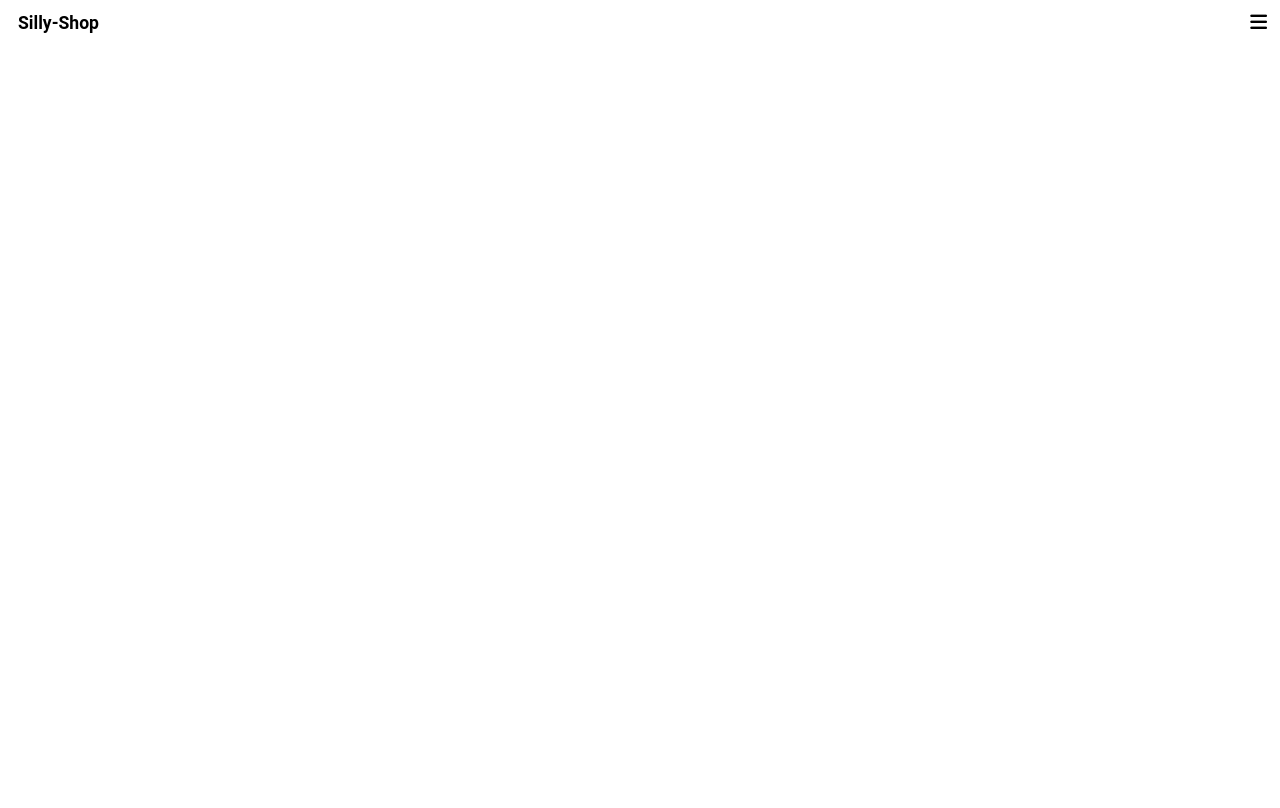
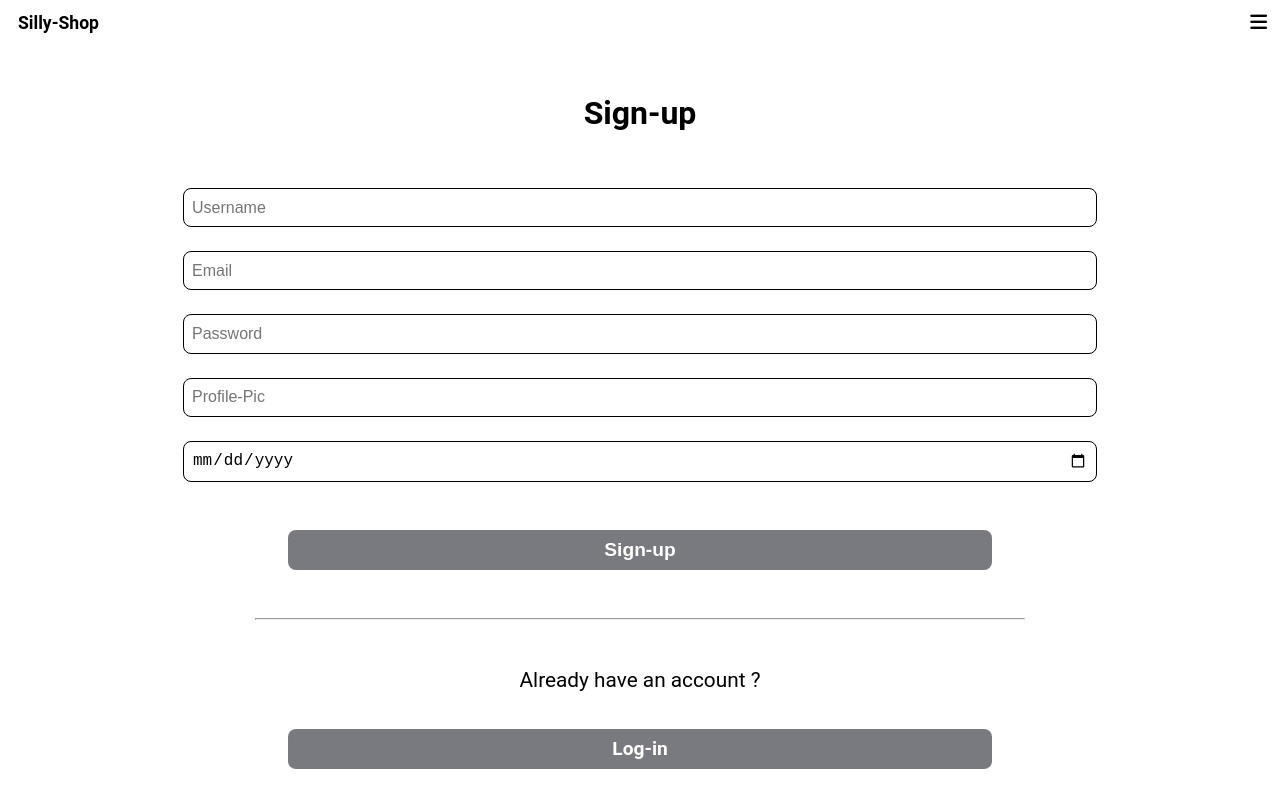
Before and after one commit to Fireaxelottle/Silly-shop-app-frontend, a React (Create React App) app: page /signup in a window 1280 px wide. Before the commit this address had no page. Shown: the top 808 px of the page. Built offline with nearby package versions, Linux system fonts and the light colour scheme.

Commit message:
login signup designed

```diff
--- a/src/App.css
+++ b/src/App.css
@@ -10,7 +10,7 @@ body {
 }
 
 h1 {
-    font-size: 16px;
+    font-size: 2rem;
 }
 
 .hidden {
@@ -24,7 +24,10 @@ a {
 li {
     list-style: none;
 }
-
+input {
+    border: none;
+    outline: none;
+}
 
 /* Loader */
 
@@ -99,3 +102,81 @@ li {
     font-weight: 800;
     font-size: 1rem ;
 }
+
+
+/* LogIn & SignUp */
+
+.registery {
+    display: flex;
+    flex-direction: column;
+    justify-content: center;
+    align-items: center;
+    padding: 3rem 0;
+    gap: 3rem;
+}
+
+.registery .inp {
+    display: flex;
+    flex-direction: column;
+    justify-content: center;
+    align-items: center;
+    width: 100%;
+    gap: 0.5rem;
+}
+
+.registery .inp input {
+    margin: 0.5rem 0;
+    padding: 0.6rem 0.5rem;
+    width: 70%;
+    border-radius: 8px;
+    border: 1.5px solid #000000;
+    font-size: 1rem;
+}
+
+.registery .inp button {
+    width: 55%;
+    height: 2.5rem;
+    background-color: #797980;
+    color: #fff;
+    border: none;
+    border-radius: 8px;
+    font-size:  1.2rem;
+    font-weight: 600;
+    margin-top:  2rem;
+    cursor: pointer;
+}
+
+.registery .sin {
+    display: flex;
+    flex-direction: column;
+    justify-content: center;
+    align-items: center;
+    gap: 0.8rem;
+    width: 100%;
+}
+
+.registery .sin p {
+    font-size: 1.3rem;
+}
+
+.registery .sin a {
+    width: 55%;
+    height: 2.5rem;
+    background-color: #797980;
+    color: #fff;
+    border: none;
+    border-radius: 8px;
+    font-size:  1.2rem;
+    font-weight: 600;
+    cursor: pointer;
+    display: flex;
+    align-items: center;
+    justify-content: center;
+    margin-top: 1.5rem;
+}
+
+.registery hr {
+    width: 60%;
+    height: 0.1px;
+    background-color: #797980;
+}
--- a/src/App.js
+++ b/src/App.js
@@ -7,6 +7,9 @@ import './App.css';
 // components
 import Navbar from './components/Navbar';
 import Loader from './components/Loader';
+import LogIn from './pages/LogIn';
+import SignUp from './pages/SignUp';
+import Search from './pages/Search';
 
 
 // pages
@@ -19,6 +22,9 @@ function App() {
     <Suspense fallback={<Loader />}>
       <Routes>
         <Route path="/" element={<Home />} />
+        <Route path="/login" element={<LogIn/>} />
+        <Route path="/signup" element={<SignUp />} />
+        <Route path="/search" element={<Search />} />
       </Routes>
     </Suspense>
     </Router>
--- a/src/components/Card.js
+++ b/src/components/Card.js
@@ -1,11 +1,12 @@
 import React from 'react'
 
-const Card = ({img}) => {
+const Card = ({item}) => {
+
   return (
     <div className="card">
-        <img src={img} alt="" />
-        <h2>Airforce</h2>
-        <p>$30</p>
+        <img src={item.img} alt="" />
+        <h2>{item.name}</h2>
+        <p>{item.price}</p>
         <button className='btn'>Show More</button>
     </div>
   )
--- a/src/components/Navbar.js
+++ b/src/components/Navbar.js
@@ -7,17 +7,17 @@ function Navbar() {
     let a = "fa-bars-staggered"
     let c = "hidden"
     const [t, setT] = useState(b)
-    const [v, setV] = useState(false)
+    const [open, setOpen] = useState(false)
 
 
     const toggle = () => {
         if(t === a){
             setT(b)
-            setV(false)
+            setOpen(false)
         }
         else{
             setT(a)
-            setV(true)
+            setOpen(true)
         }
     }
 
@@ -29,7 +29,7 @@ function Navbar() {
         <i className={`fa-solid ${t}`} onClick={toggle}></i>
     </div>
     {
-     v ?
+     open ?
 
     <div className={`links`} >
         <ul>
@@ -40,10 +40,10 @@ function Navbar() {
                 <Link to="/cart">Cart</Link>
             </li>
             <li>
-                <Link to="#">Search</Link>
+                <Link to="/search">Search</Link>
             </li>
             <li>
-                <Link to="#">Login</Link>
+                <Link to="/login">Login</Link>
             </li>
         </ul>
     </div>
--- /dev/null
+++ b/src/css/search.css
@@ -0,0 +1,36 @@
+
+.search {
+    margin: 3rem 0;
+    display: flex;
+    flex-direction: column;
+    justify-content: center;
+    align-items: center;
+    gap: 1rem;
+}
+
+
+input {
+    margin: 0.5rem 0;
+    padding: 0.6rem 0.5rem;
+    width: 70%;
+    border-radius: 8px;
+    border: 1.5px solid #000000;
+    font-size: 1rem;
+}
+
+.search .values {
+    display: flex;
+    justify-content: center;
+    align-items: center;
+    width: 100%;
+}
+
+.search .values .value {
+    display: flex;
+    flex-direction: column;
+
+}
+
+.search .values input {
+    width: 40%;
+}
--- a/src/pages/Home.js
+++ b/src/pages/Home.js
@@ -1,7 +1,22 @@
 import React from 'react'
-import '../Css/Home.css'
+import '../css/Home.css'
 import Card from '../components/Card'
 import shoe from "../assets/item.jpeg"
+
+const data = [
+  {
+  id: 1,
+  img: shoe ,
+  name: "Airforce" ,
+  price: "$30"
+} ,
+{
+  id: 1,
+  img: shoe ,
+  name: "Airforce" ,
+  price: "$30"
+}
+]
 
 function Home() {
   return (
@@ -18,12 +33,9 @@ function Home() {
 
           <h1>Shop</h1>
           <div className='cards'>
-            <Card img={shoe}/>
-            <Card img={shoe}/>
-            <Card img={shoe}/>
-            <Card img={shoe}/>
-            <Card img={shoe}/>
-            <Card img={shoe}/>
+            {data.map((item) => (
+              <Card key={item.id} item={item}/>
+            ))}
           </div>
         </div>
     </div>
--- /dev/null
+++ b/src/pages/LogIn.js
@@ -0,0 +1,26 @@
+import React , { useState} from 'react'
+import { Link } from 'react-router-dom'
+
+const LogIn = () => {
+
+  const [username , setUsername] = useState("")
+  const [password , setPassword] = useState("")
+  return (
+    <div className='registery'>
+      <h1>Log-In</h1>
+
+      <div className="inp">
+        <input type="text" placeholder='Username' onChange={(e) => setUsername(e.target.value)} />
+        <input type="text" placeholder='Password' onChange={(e) => setPassword(e.target.value)} />
+        <button>Log-In</button>
+      </div>
+      <hr />
+      <div className="sin">
+        <p>Don't have an account ?</p>
+        <Link to="/signup">Sign-Up</Link>
+      </div>
+    </div>
+  )
+}
+
+export default LogIn
--- /dev/null
+++ b/src/pages/Search.js
@@ -0,0 +1,23 @@
+import React , { useState } from 'react'
+import { Link } from 'react-router-dom'
+import '../css/search.css'
+
+function Search() {
+  return (
+    <div className='search'>
+     <input type="text" placeholder='Search' />
+     <div className="values">
+        <div className="value">
+            <label htmlFor="">Price Range</label>
+            <input type="number" />
+        </div>
+        <div className="value">
+            <label htmlFor="">Stock Range</label>
+            <input type="number" />
+        </div>
+     </div>
+    </div>
+  )
+}
+
+export default Search
--- /dev/null
+++ b/src/pages/SignUp.js
@@ -0,0 +1,31 @@
+import React, { useState } from 'react'
+import { Link } from 'react-router-dom'
+
+const SignUp = () => {
+  const [username , setUsername] = useState("")
+  const [password , setPassword] = useState("")
+  const [email , setEmail] = useState("")
+  const [profile , setProfile] = useState("")
+  const [birth , setBirth] = useState("")
+  return (
+    <div className='registery'>
+      <h1>Sign-up</h1>
+
+      <div className="inp">
+        <input type="text" placeholder='Username' onChange={(e) => setUsername(e.target.value)} />
+        <input type="text" placeholder='Email' onChange={(e) => setEmail(e.target.value)} />
+        <input type="text" placeholder='Password' onChange={(e) => setPassword(e.target.value)} />
+        <input type="url" placeholder='Profile-Pic' onChange={(e) => setProfile(e.target.value)} />
+        <input type="date" placeholder='Birthday' onChange={(e) => setBirth(e.target.value)} />
+        <button>Sign-up</button>
+      </div>
+      <hr />
+      <div className="sin">
+        <p>Already have an account ?</p>
+        <Link to="/signup">Log-in</Link>
+      </div>
+    </div>
+  )
+}
+
+export default SignUp
```
Also changed, not shown: src/css/Home.css (renamed from src/Css/Home.css).
